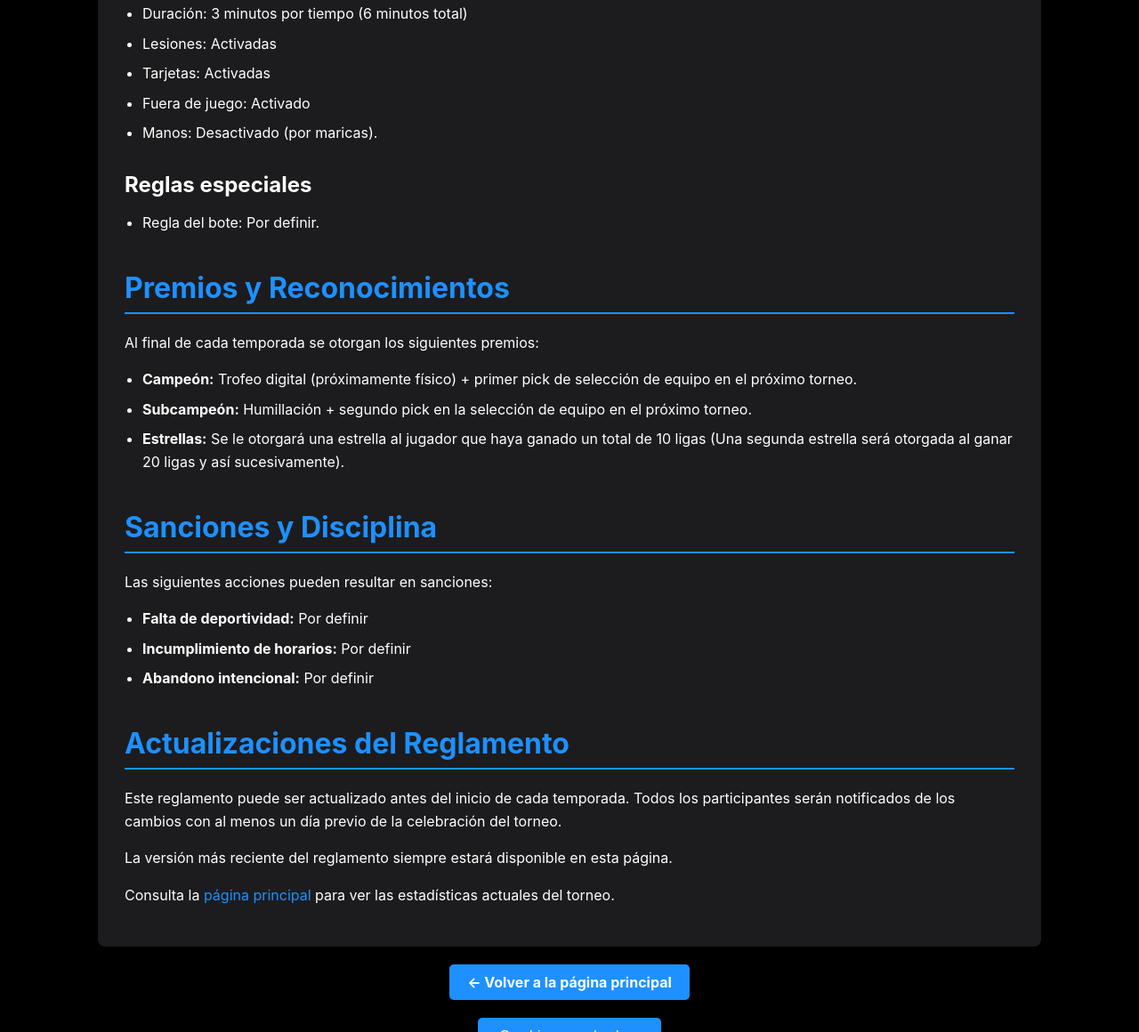
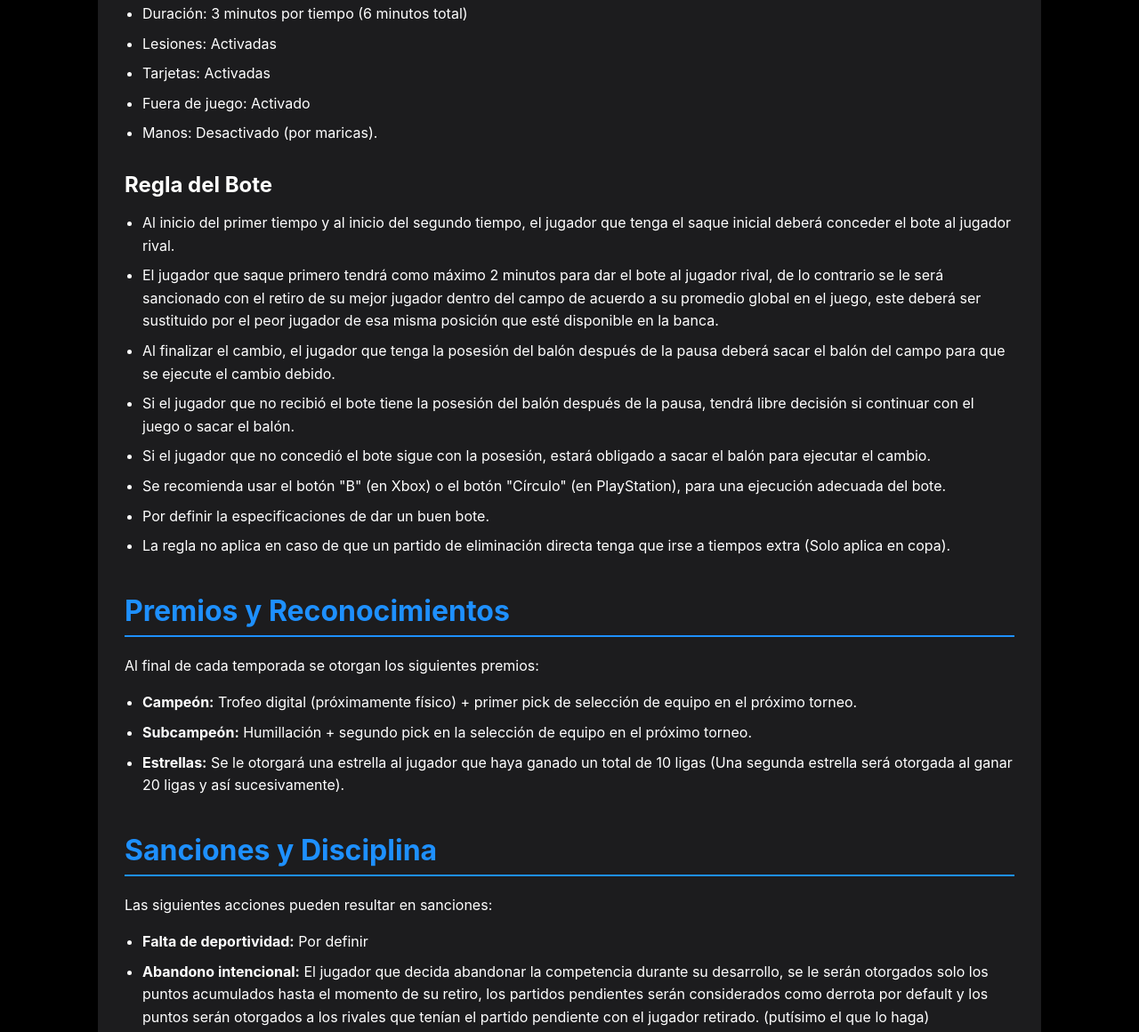
Before and after one commit to sakirod/ligafifa, a plain HTML site: page reglamento.html in a window 1280 px wide. Shown: the part 1500-2660 px from the top of the page at 89% size. Drawn offline with nearby package versions, Linux system fonts and the light colour scheme.

Commit message:
Update reglamento.html

```diff
--- a/reglamento.html
+++ b/reglamento.html
@@ -336,9 +336,16 @@
                 <li>Manos: Desactivado (por maricas).</li>
             </ul>
 
-            <h3>Reglas especiales</h3>
+            <h3>Regla del Bote</h3>
             <ul>
-                <li>Regla del bote: Por definir.</li>
+                <li>Al inicio del primer tiempo y al inicio del segundo tiempo, el jugador que tenga el saque inicial deberá conceder el bote al jugador rival.</li>
+                <li>El jugador que saque primero tendrá como máximo 2 minutos para dar el bote al jugador rival, de lo contrario se le será sancionado con el retiro de su mejor jugador dentro del campo de acuerdo a su promedio global en el juego, este deberá ser sustituido por el peor jugador de esa misma posición que esté disponible en la banca.</li>
+                <li>Al finalizar el cambio, el jugador que tenga la posesión del balón después de la pausa deberá sacar el balón del campo para que se ejecute el cambio debido.</li>
+                <li>Si el jugador que no recibió el bote tiene la posesión del balón después de la pausa, tendrá libre decisión si continuar con el juego o sacar el balón.</li>
+                <li>Si el jugador que no concedió el bote sigue con la posesión, estará obligado a sacar el balón para ejecutar el cambio.</li>
+                <li>Se recomienda usar el botón "B" (en Xbox) o el botón "Círculo" (en PlayStation), para una ejecución adecuada del bote.</li>
+                <li>Por definir la especificaciones de dar un buen bote.</li>
+                <li>La regla no aplica en caso de que un partido de eliminación directa tenga que irse a tiempos extra (Solo aplica en copa).</li>
             </ul>
         </section>
 
@@ -357,8 +364,7 @@
             <p>Las siguientes acciones pueden resultar en sanciones:</p>
             <ul>
                 <li><strong>Falta de deportividad:</strong> Por definir</li>
-                <li><strong>Incumplimiento de horarios:</strong> Por definir</li>
-                <li><strong>Abandono intencional:</strong> Por definir</li>
+                <li><strong>Abandono intencional:</strong> El jugador que decida abandonar la competencia durante su desarrollo, se le serán otorgados solo los puntos acumulados hasta el momento de su retiro, los partidos pendientes serán considerados como derrota por default y los puntos serán otorgados a los rivales que tenían el partido pendiente con el jugador retirado. (putísimo el que lo haga)</li>
             </ul>
 
         </section>
```
